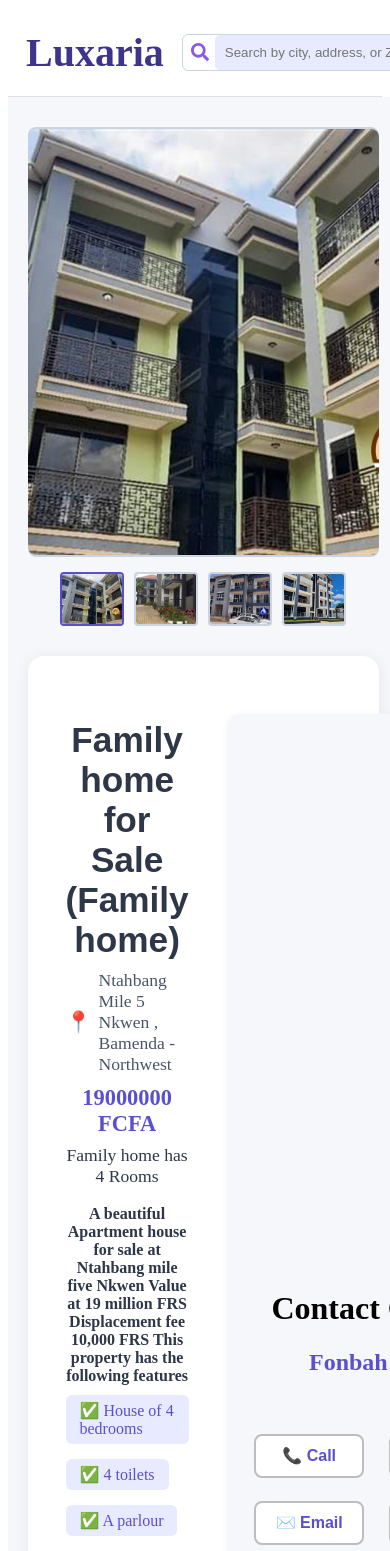
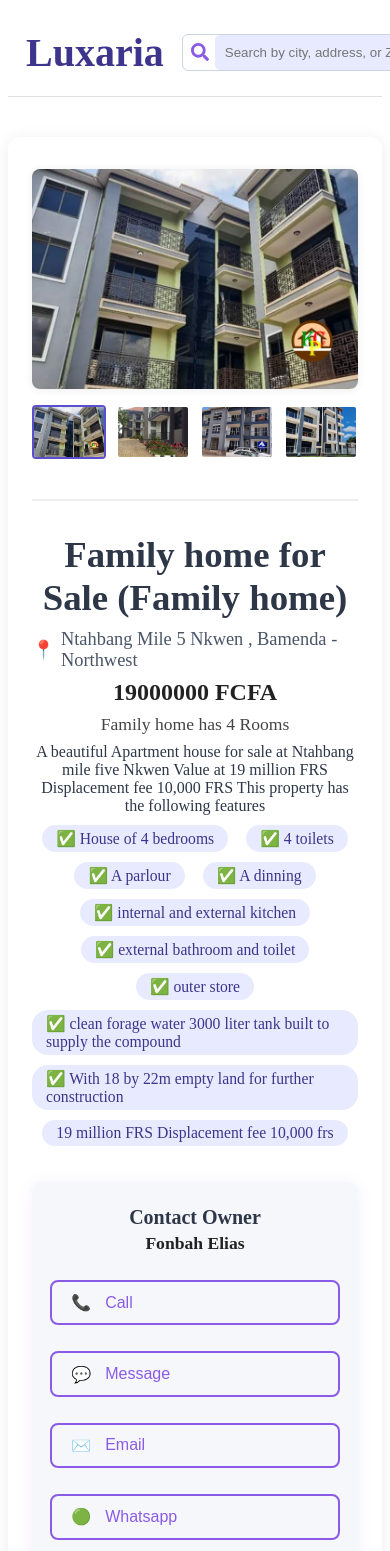
Before and after one commit to MbahLesky/Home-Finder, a React (Create React App) app: page /property/1 in a window 390 px wide. Shown: the top 1551 px of the page. Built offline with nearby package versions, Linux system fonts and the light colour scheme.

Commit message:
edit the contact button,

```diff
--- a/src/pages/PropertyPage.jsx
+++ b/src/pages/PropertyPage.jsx
@@ -1,74 +1,82 @@
+
+import React, { useState } from 'react';
 import './propertypage.css';
-import Images from '../assets/index';
-import React, { useState } from 'react';
-
-const galleryImages = Images;
+import propertyImages from './propertyImages';
+import OutlineButton from '../components/OutlineButton';
 
 function PropertyPage() {
-  const [mainIndex, setMainIndex] = useState(0);
-
-  const handleThumbnailClick = (idx) => {
-    setMainIndex(idx);
-  };
+  const [selectedImg, setSelectedImg] = useState(0);
 
   return (
     <div className="propertypage-container">
-      <div className="property-gallery">
-        <div className="main-image">
-          <img src={galleryImages[mainIndex]} alt="Property" className="main-property-img" />
-        </div>
-        <div className="gallery-thumbnails">
-          {galleryImages.map((img, idx) => (
+      {/* Image Carousel */}
+      <div className="propertypage-carousel">
+        <img
+          src={propertyImages[selectedImg]}
+          alt="Property"
+          className="propertypage-main-image"
+        />
+        <div className="propertypage-thumbnails">
+          {propertyImages.map((img, idx) => (
             <img
               key={idx}
               src={img}
               alt={`Thumbnail ${idx + 1}`}
-              className="thumbnail-img"
-              onClick={() => handleThumbnailClick(idx)}
-              style={{ cursor: 'pointer', border: mainIndex === idx ? '2px solid var(--color-primary)' : undefined }}
+              className={`propertypage-thumbnail${selectedImg === idx ? ' selected' : ''}`}
+              onClick={() => setSelectedImg(idx)}
             />
           ))}
         </div>
       </div>
-      <div className="property-info-card">
-        <div className="property-info-main">
-          <h1>Family home for Sale (Family home)</h1>
-          <div className="property-location">
-            <span className="location-icon">📍</span>
-            <span>Ntahbang Mile 5 Nkwen , Bamenda - Northwest</span>
+
+      {/* Divider */}
+      <hr style={{ margin: '40px 0 32px 0', border: 'none', borderTop: '2px solid #eee' }} />
+
+      {/* Details Section */}
+      <div className="propertypage-details">
+        <div className="propertypage-info">
+          <div className="propertypage-title" style={{ textAlign: 'center', fontWeight: 700, fontSize: '2.3rem', marginBottom: 10 }}>
+            Family home for Sale (Family home)
           </div>
-          <div className="property-price">19000000 FCFA</div>
-          <div className="property-rooms">Family home has 4 Rooms</div>
-          <div className="property-description">
-            <p>
-              A beautiful Apartment house for sale at Ntahbang mile five Nkwen Value at 19 million FRS Displacement fee 10,000 FRS This property has the following features
-            </p>
-            <ul className="features-list">
-              <li>✅ House of 4 bedrooms</li>
-              <li>✅ 4 toilets</li>
-              <li>✅ A parlour</li>
-              <li>✅ A dinning</li>
-              <li>✅ internal and external kitchen</li>
-              <li>✅ external bathroom and toilet</li>
-              <li>✅ outer store</li>
-              <li>✅ clean forage water 3000 liter tank built to supply the compound</li>
-              <li>✅ With 18 by 22m empty land for further construction 19 million FRS Displacement fee 10,000 frs</li>
-            </ul>
+          <div className="propertypage-location" style={{ justifyContent: 'center', display: 'flex', fontSize: '1.15rem', marginBottom: 8 }}>
+            <span role="img" aria-label="location">📍</span>
+            Ntahbang Mile 5 Nkwen , Bamenda - Northwest
+          </div>
+          <div className="propertypage-price" style={{ textAlign: 'center', fontWeight: 700, fontSize: '1.5rem', color: '#222', marginBottom: 8 }}>
+            19000000 FCFA
+          </div>
+          <div className="propertypage-summary" style={{ textAlign: 'center', color: '#444', marginBottom: 8 }}>
+            Family home has 4 Rooms
+          </div>
+          <div className="propertypage-description" style={{ marginBottom: 10, textAlign: 'center' }}>
+            A beautiful Apartment house for sale at Ntahbang mile five Nkwen Value at 19 million FRS Displacement fee 10,000 FRS This property has the following features
+          </div>
+          <div className="propertypage-features" style={{ justifyContent: 'center' }}>
+            <span className="propertypage-feature">✅ House of 4 bedrooms</span>
+            <span className="propertypage-feature">✅ 4 toilets</span>
+            <span className="propertypage-feature">✅ A parlour</span>
+            <span className="propertypage-feature">✅ A dinning</span>
+            <span className="propertypage-feature">✅ internal and external kitchen</span>
+            <span className="propertypage-feature">✅ external bathroom and toilet</span>
+            <span className="propertypage-feature">✅ outer store</span>
+            <span className="propertypage-feature">✅ clean forage water 3000 liter tank built to supply the compound</span>
+            <span className="propertypage-feature">✅ With 18 by 22m empty land for further construction</span>
+            <span className="propertypage-feature">19 million FRS Displacement fee 10,000 frs</span>
           </div>
         </div>
-        <div className="property-contact">
-          <h1>Contact Owner</h1>
-          <div className="owner-name">Fonbah Elias</div>
-          <div className="contact-buttons contact-grid">
-            <button className="contact-btn call">📞 Call</button>
-            <button className="contact-btn message">💬 Message</button>
-            <button className="contact-btn email">✉️ Email</button>
-            <button className="contact-btn whatsapp">🟢 Whatsapp</button>
+        <div className="propertypage-contact" style={{ boxShadow: '0 2px 16px rgba(141,90,227,0.10)' }}>
+          <div className="propertypage-contact-title" style={{ fontWeight: 700, fontSize: '1.25rem', marginBottom: 4, textAlign: 'center' }}>Contact Owner</div>
+          <div className="propertypage-contact-owner" style={{ fontWeight: 600, color: '#222', marginBottom: 18, textAlign: 'center' }}>Fonbah Elias</div>
+          <div className="propertypage-contact-buttons">
+            <OutlineButton startElement={<span>📞</span>}>Call</OutlineButton>
+            <OutlineButton startElement={<span>💬</span>}>Message</OutlineButton>
+            <OutlineButton startElement={<span>✉️</span>}>Email</OutlineButton>
+            <OutlineButton startElement={<span>🟢</span>}>Whatsapp</OutlineButton>
           </div>
         </div>
       </div>
-    </div>
-  );
+      </div>
+      );
 }
 
-export default PropertyPage;
+      export default PropertyPage;
--- a/src/pages/propertypage.css
+++ b/src/pages/propertypage.css
@@ -1,405 +1,180 @@
-/* Responsive styles for mobile */
+/* PropertyPage Image and Layout Styles */
 
-@media (max-width: 768px) {
-    .propertypage-container {
-        width: 100vw;
-        min-width: 100vw;
-        padding-bottom: 20px;
-        box-sizing: border-box;
-    }
-    .property-gallery {
-        width: 100vw;
-        margin-top: 18px;
-    }
-    .main-image {
-        height: 200px;
-        border-radius: 6px;
-    }
-    order: 1;
-    .main-property-img {
-        max-width: 100vw;
-        height: 100%;
-        border-radius: 6px;
-    }
-    .gallery-thumbnails {
-        gap: 6px;
-        margin-top: 10px;
-    }
-    .thumbnail-img {
-        width: 40px;
-        height: 32px;
-        border-radius: 3px;
-    }
-    .property-info-card {
-        flex-direction: column;
-        padding: 18px 8px;
-        gap: 0;
-        width: 100vw;
-        margin-top: 18px;
-        border-radius: 10px;
-        box-sizing: border-box;
-    }
-    .property-info-main {
-        width: 100vw;
-        box-sizing: border-box;
-        padding: 0 8px 0 8px;
-    }
-    .property-info-main h1 {
-        font-size: 1.3rem;
-        margin-bottom: 6px;
-    }
-    .property-location {
-        font-size: 1rem;
-        margin-bottom: 6px;
-    }
-    order: 2;
-    .property-price {
-        font-size: 1.1rem;
-        margin-bottom: 5px;
-    }
-    .property-rooms {
-        font-size: 1rem;
-        margin-bottom: 10px;
-    }
-    .property-description p {
-        font-size: 0.95rem;
-        margin-bottom: 7px;
-    }
-    .features-list {
-        gap: 6px 10px;
-    }
-    .features-list li {
-        font-size: 0.95rem;
-        padding: 4px 8px;
-        border-radius: 4px;
-    }
-    .property-contact {
-        width: 100vw;
-        box-sizing: border-box;
-        margin-top: 18px;
-        min-width: unset;
-        padding: 14px 8px;
-        border-radius: 8px;
-    }
-    .property-contact h2 {
-        font-size: 1.05rem;
-        margin-bottom: 5px;
-    }
-    .owner-name {
-        font-size: 1rem;
-        margin-bottom: 10px;
-    }
-    .contact-btn {
-        padding: 7px 12px;
-        font-size: 0.95rem;
-        border-radius: 6px;
-    }
+.propertypage-container {
+    max-width: 1200px;
+    margin: 40px auto;
+    background: var(--color-white);
+    border-radius: 12px;
+    box-shadow: 0 2px 16px rgba(0,0,0,0.08);
+    padding: 32px 24px;
 }
 
-
-/* Responsive styles for mobile */
-
-@media (max-width: 768px) {
-    .propertypage-container {
-        padding-bottom: 20px;
-    }
-    .property-gallery {
-        width: 100%;
-        margin-top: 18px;
-    }
-    .main-image {
-        height: 200px;
-        border-radius: 6px;
-    }
-    .main-property-img {
-        max-width: 100%;
-        height: 100%;
-        border-radius: 6px;
-    }
-    .gallery-thumbnails {
-        gap: 6px;
-        margin-top: 10px;
-    }
-    .thumbnail-img {
-        width: 40px;
-        height: 32px;
-        border-radius: 3px;
-    }
-    .property-info-card {
-        flex-direction: column;
-        padding: 18px 8px;
-        gap: 18px;
-        width: 100%;
-        margin-top: 18px;
-        border-radius: 10px;
-    }
-    .property-info-main h1 {
-        font-size: 1.3rem;
-        margin-bottom: 6px;
-    }
-    .property-location {
-        font-size: 1rem;
-        margin-bottom: 6px;
-    }
-    .property-price {
-        font-size: 1.1rem;
-        margin-bottom: 5px;
-    }
-    .property-rooms {
-        font-size: 1rem;
-        margin-bottom: 10px;
-    }
-    .property-description p {
-        font-size: 0.95rem;
-        margin-bottom: 7px;
-    }
-    .features-list {
-        gap: 6px 10px;
-    }
-    .features-list li {
-        font-size: 0.95rem;
-        padding: 4px 8px;
-        border-radius: 4px;
-    }
-    .property-contact {
-        min-width: unset;
-        padding: 14px 6px;
-        border-radius: 8px;
-    }
-    .property-contact h2 {
-        font-size: 1.05rem;
-        margin-bottom: 5px;
-    }
-    .owner-name {
-        font-size: 1rem;
-        margin-bottom: 10px;
-    }
-    .contact-btn {
-        padding: 7px 12px;
-        font-size: 0.95rem;
-        border-radius: 6px;
-    }
-}
-
-
-/* Main container */
-
-.propertypage-container {
-    width: 100%;
-    min-height: 100vh;
-    background: var(--color-bg);
+.propertypage-carousel {
     display: flex;
     flex-direction: column;
     align-items: center;
-    padding-bottom: 40px;
+    margin-bottom: 32px;
 }
 
-
-/* Gallery section */
-
-.property-gallery {
-    width: 90%;
-    margin-top: 30px;
-    display: flex;
-    flex-direction: column;
-    align-items: center;
+.propertypage-main-image {
+    width: 80%;
+    max-width: 700px;
+    height: 340px;
+    object-fit: cover;
+    border-radius: 8px;
+    background: var(--color-primary-light);
+    margin-bottom: 16px;
+    box-shadow: 0 1px 8px rgba(0,0,0,0.07);
 }
 
-.main-image {
-    width: 100%;
-    background: var(--color-border);
+.propertypage-thumbnails {
     display: flex;
-    justify-content: center;
-    align-items: center;
-    height: 430px;
-    border-radius: 8px;
-    overflow: hidden;
-}
-
-.main-property-img {
-    max-width: 900px;
-    width: 100%;
-    height: 99%;
-    object-fit: cover;
-    border-radius: 8px;
-}
-
-.gallery-thumbnails {
-    display: flex;
-    justify-content: center;
-    gap: 10px;
-    margin-top: 15px;
-}
-
-.thumbnail-img {
-    width: 60px;
-    height: 50px;
-    object-fit: cover;
-    border-radius: 4px;
-    border: 2px solid var(--color-border);
-    cursor: pointer;
-    background: var(--color-white);
-}
-
-
-/* Info card section */
-
-.property-info-card {
-    width: 90%;
-    background: var(--color-white);
-    border-radius: 16px;
-    box-shadow: 0 2px 16px rgba(0, 0, 0, 0.07);
-    margin-top: 30px;
-    display: flex;
-    flex-direction: row;
-    justify-content: space-between;
-    padding: 40px 30px;
-    gap: 30px;
-}
-
-.property-info-main {
-    width: 100%;
-    box-sizing: border-box;
-}
-
-.property-info-main h1 {
-    font-size: 2.2rem;
-    font-weight: 700;
-    margin-bottom: 10px;
-    font-family: 'Montserrat', Arial, Helvetica, sans-serif;
-    color: var(--color-text);
-}
-
-.property-location {
-    display: flex;
-    align-items: center;
-    justify-content: center;
-    font-size: 1.1rem;
-    color: var(--color-text-light);
-    margin-bottom: 10px;
-}
-
-.location-icon {
-    font-size: 1.3rem;
-    margin-right: 7px;
-}
-
-.property-price {
-    font-size: 1.4rem;
-    font-weight: 700;
-    color: var(--color-primary);
-    margin-bottom: 8px;
-    text-align: center;
-}
-
-.property-rooms {
-    font-size: 1.1rem;
-    color: var(--color-text);
-    margin-bottom: 18px;
-    text-align: center;
-}
-
-.property-description p {
-    font-size: 1rem;
-    color: var(--color-text);
-    margin-bottom: 10px;
-}
-
-.features-list {
-    display: flex;
-    flex-wrap: wrap;
-    gap: 10px 20px;
-    list-style: none;
-    padding: 0;
-    margin: 0;
-}
-
-.features-list li {
-    background: var(--color-primary-light);
-    border-radius: 6px;
-    padding: 6px 14px;
-    font-size: 1rem;
-    color: var(--color-primary);
-    font-weight: 500;
-    margin-bottom: 5px;
-    display: flex;
-    align-items: center;
-}
-
-
-/* Contact section */
-
-.property-contact {
-    flex: 1;
-    background: var(--color-bg);
-    border-radius: 12px;
-    padding: 6px 6px;
-    display: flex;
-    flex-direction: column;
-    align-items: center;
-    justify-content: center;
-    box-shadow: 0 1px 8px rgba(0, 0, 0, 0.04);
-    min-width: 300px;
-    min-height: 20px;
-}
-
-.property-contact h2 {
-    font-size: 1.3rem;
-    font-weight: 700;
-    margin-bottom: 8px;
-    color: var(--color-text);
-}
-
-.owner-name {
-    font-size: 1.5rem;
-    font-weight: 600;
-    color: var(--color-primary);
-    margin-bottom: 50px;
-    text-align: center;
-}
-
-.contact-buttons {
-    display: flex;
-    flex-wrap: wrap;
     gap: 10px;
     justify-content: center;
 }
 
-.contact-grid {
-    display: grid;
-    grid-template-columns: 1fr 1fr;
-    grid-template-rows: 1fr 1fr;
-    gap: 10px;
-    width: 100%;
-    max-width: 260px;
-    justify-items: center;
-    align-items: center;
+.propertypage-thumbnail {
+    width: 70px;
+    height: 50px;
+    object-fit: cover;
+    border-radius: 4px;
+    border: 2px solid transparent;
+    cursor: pointer;
+    transition: border 0.2s;
 }
 
-.contact-btn {
-    background: #fff;
-    border: 2px solid #bdbdbd;
-    border-radius: 8px;
-    width: 110px;
-    height: 44px;
+.propertypage-thumbnail.selected {
+    border: 2px solid var(--color-primary);
+}
+
+.propertypage-details {
+    margin-top: 32px;
+    display: flex;
+    flex-wrap: wrap;
+    justify-content: space-between;
+    gap: 32px;
+}
+
+.propertypage-info {
+    flex: 2 1 500px;
+}
+
+.propertypage-title {
+    font-size: 2.2rem;
+    font-weight: 700;
+    margin-bottom: 12px;
+    color: var(--color-text);
+}
+
+.propertypage-location {
+    font-size: 1.1rem;
+    color: var(--color-text-light);
+    margin-bottom: 8px;
     display: flex;
     align-items: center;
-    justify-content: center;
-    font-size: 1rem;
-    color: var(--color-primary);
-    font-weight: 600;
-    cursor: pointer;
-    transition: background 0.2s, border 0.2s;
-    margin-bottom: 5px;
+    gap: 6px;
 }
 
-.contact-btn:hover {
-    background: var(--color-primary-light);
-    border-color: var(--color-primary);
-    justify-items: center;
-    align-items: center;
+.propertypage-price {
+    font-size: 1.5rem;
+    font-weight: 600;
+    color: var(--color-primary);
+    margin-bottom: 8px;
 }
 
-h2 {
-    font-size: 25px;
+.propertypage-summary {
+    font-size: 1.1rem;
+    color: var(--color-text-light);
+    margin-bottom: 16px;
 }
+
+.propertypage-features {
+    display: flex;
+    flex-wrap: wrap;
+    gap: 10px 18px;
+    margin-bottom: 18px;
+}
+
+.propertypage-feature {
+    background: var(--color-primary-light);
+    color: var(--color-primary-dark);
+    border-radius: 16px;
+    padding: 4px 14px;
+    font-size: 0.98rem;
+    display: flex;
+    align-items: center;
+    gap: 4px;
+}
+
+.propertypage-description {
+    font-size: 1rem;
+    color: var(--color-text);
+    margin-bottom: 18px;
+}
+
+.propertypage-contact {
+    flex: 1 1 260px;
+    background: var(--color-bg);
+    border-radius: 10px;
+    padding: 24px 18px;
+    box-shadow: 0 1px 8px var(--color-primary-light);
+    display: flex;
+    flex-direction: column;
+    align-items: center;
+    min-width: 220px;
+}
+
+.propertypage-contact-title {
+    font-size: 1.2rem;
+    font-weight: 600;
+    margin-bottom: 6px;
+    color: var(--color-text);
+}
+
+.propertypage-contact-owner {
+    font-size: 1.1rem;
+    font-weight: 500;
+    margin-bottom: 18px;
+    color: var(--color-primary-dark);
+}
+
+.propertypage-contact-buttons {
+    display: flex;
+    flex-wrap: wrap;
+    gap: 10px;
+    margin-bottom: 10px;
+    justify-content: center;
+}
+
+.propertypage-contact-btn {
+    display: flex;
+    align-items: center;
+    gap: 6px;
+    background: var(--color-white);
+    color: var(--color-primary);
+    border: 1.5px solid var(--color-primary);
+    border-radius: 6px;
+    padding: 7px 16px;
+    font-size: 1rem;
+    font-weight: 500;
+    cursor: pointer;
+    transition: background 0.18s, color 0.18s;
+}
+.propertypage-contact-btn:hover {
+    background: var(--color-primary);
+    color: var(--color-white);
+}
+
+@media (max-width: 900px) {
+    .propertypage-details {
+        flex-direction: column;
+        gap: 18px;
+    }
+    .propertypage-carousel {
+        width: 100%;
+    }
+    .propertypage-main-image {
+        width: 100%;
+        height: 220px;
+    }
+}
```
